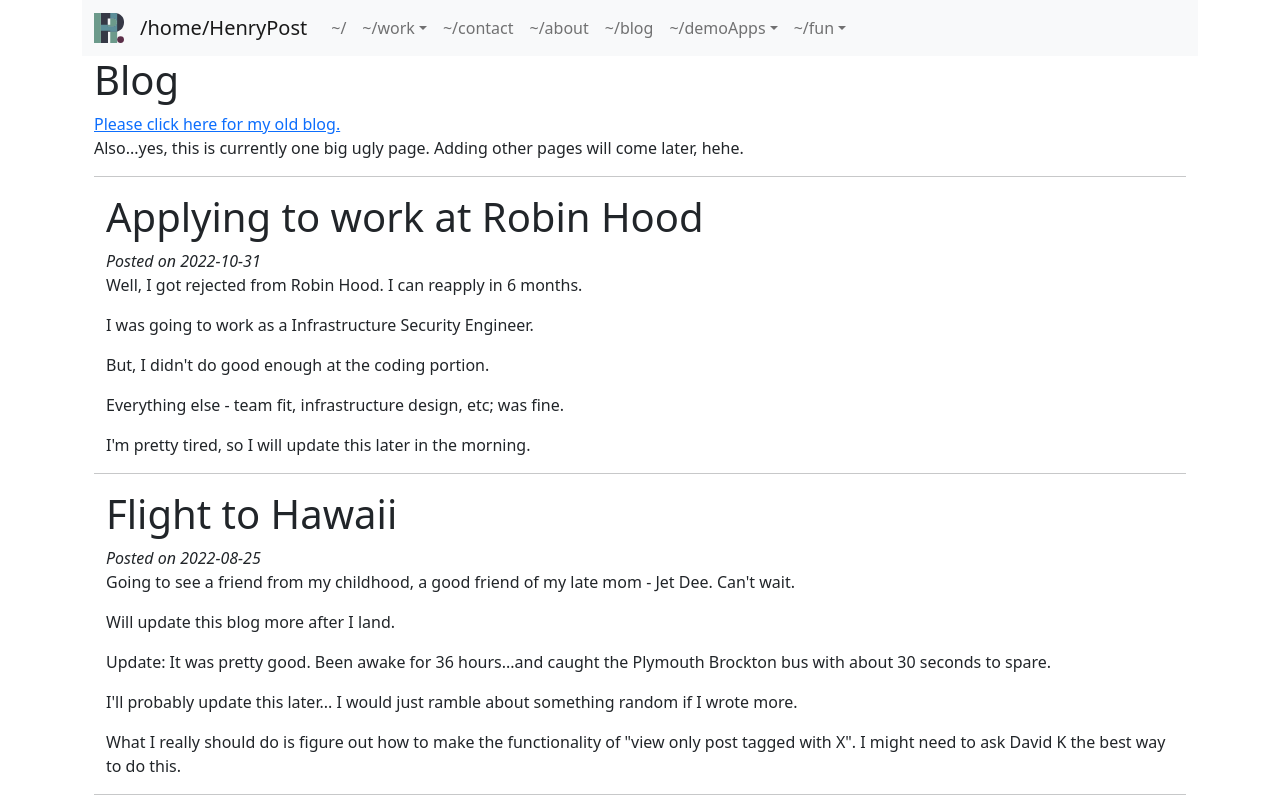
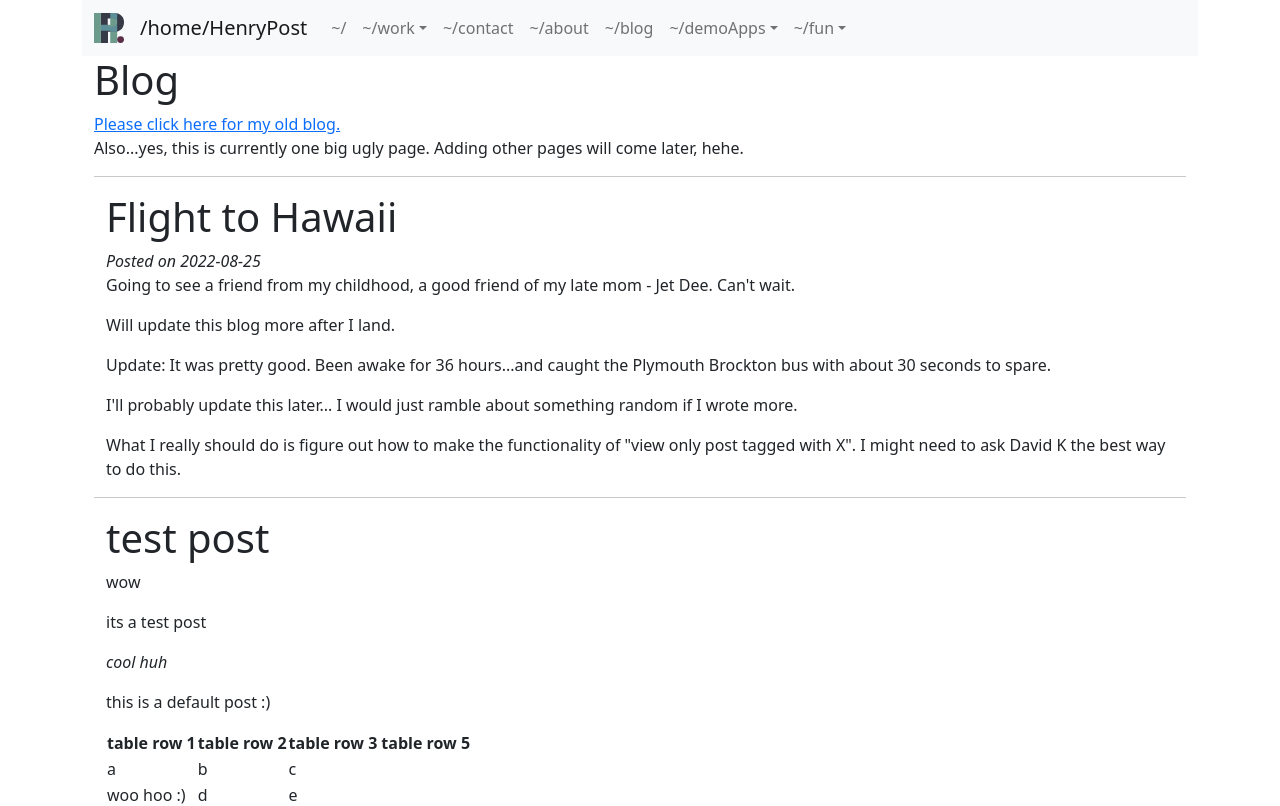
Before and after one commit to meltingscales/henrypost.net, a React (Create React App) app: page /blog in a window 1280 px wide. Shown: the top 806 px of the page. Built offline with nearby package versions, Linux system fonts and the light colour scheme.

Commit message:
comment out blog

```diff
--- a/src/pages/PageBlog.tsx
+++ b/src/pages/PageBlog.tsx
@@ -1,7 +1,7 @@
 import CBlogPostMarkdownFile from "../component/CBlogPostMarkdownFile";
 
 const POSTS = [
-    <CBlogPostMarkdownFile filename={'applying-for-robinhood-2022.md'}/>,
+    // <CBlogPostMarkdownFile filename={'applying-for-robinhood-2022.md'}/>,
     // <CBlogPostMarkdownFile filename={'like-a-product-owner-in-the-headlights.md'}/>,
     <CBlogPostMarkdownFile filename={'flight-to-hawaii.md'}/>,
     <CBlogPostMarkdownFile filename={'test-post.md'}/>,
```
